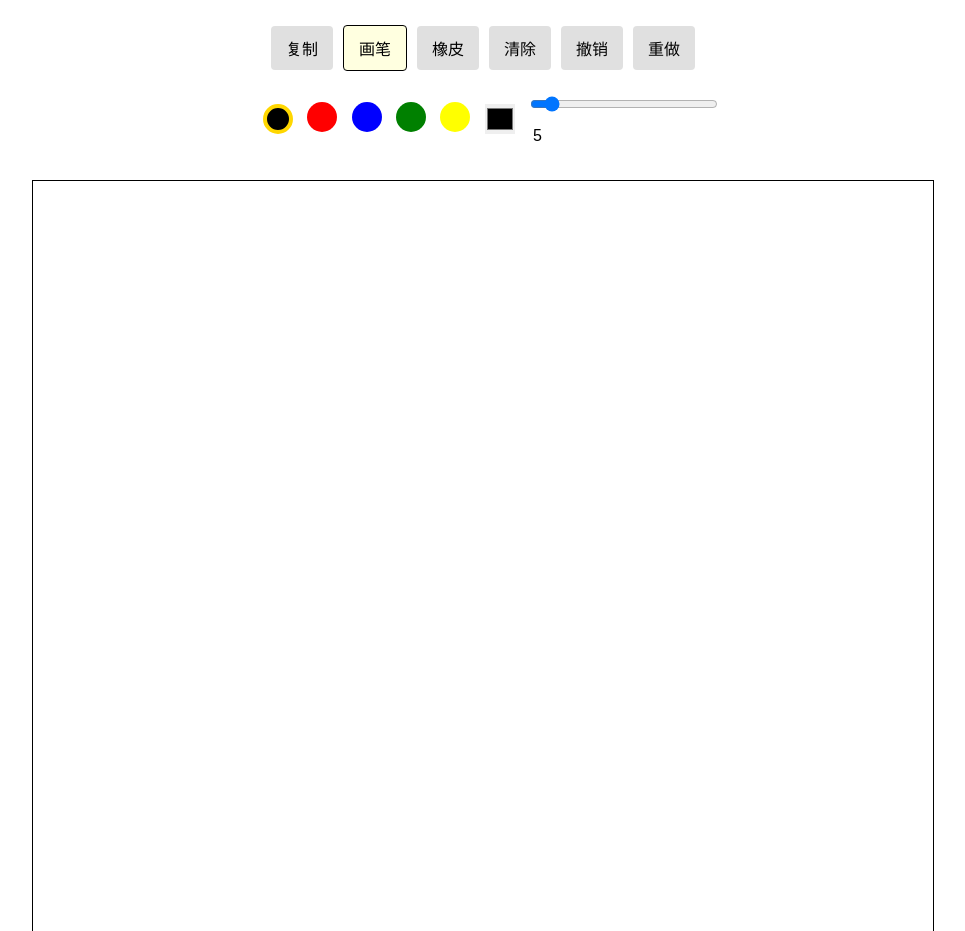
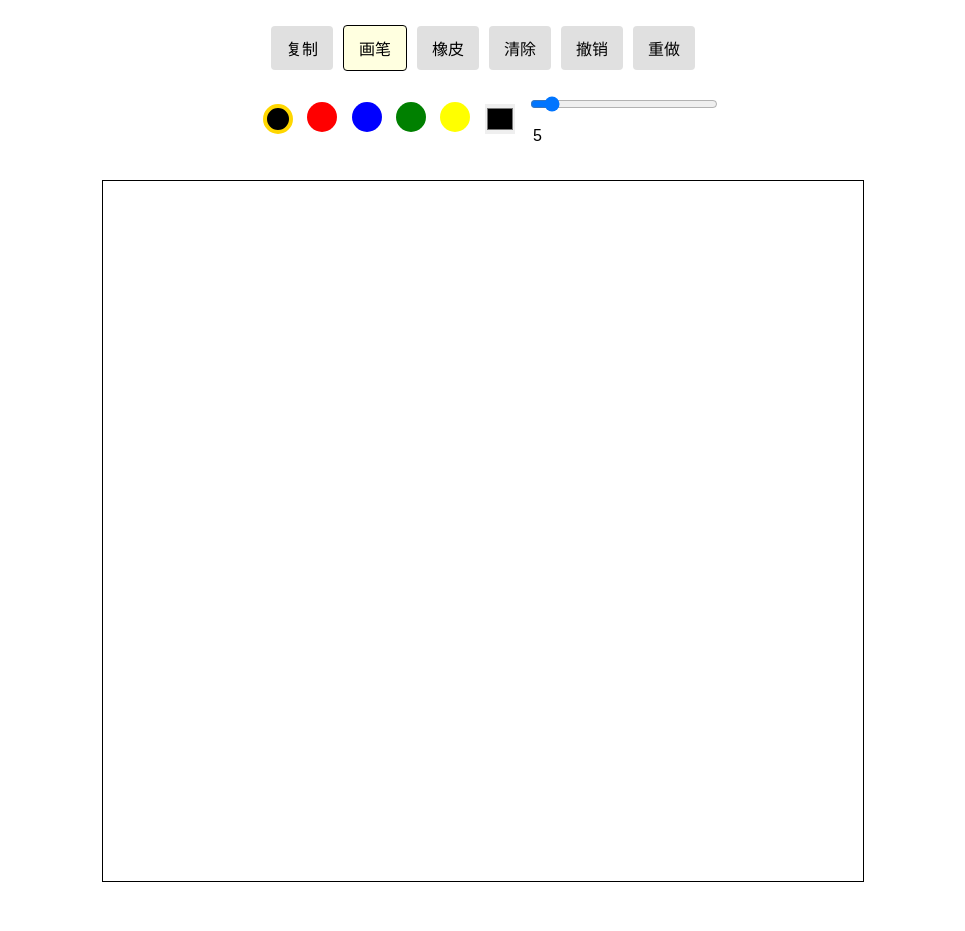
Before and after one commit to jiushu520/360, a plain HTML site: page draw.html in a window 1280 px wide. Shown: the top 931 px of the page, without its empty margins (157-1122 px from the left). After the commit the page ends 902 px from the top, so only its background shows below. Drawn offline with Linux system fonts and the light colour scheme.

Commit message:
Update draw.html

```diff
--- a/draw.html
+++ b/draw.html
@@ -143,7 +143,7 @@
             </div>
         </div>
         <div class="canvas-container">
-            <canvas id="drawingCanvas" width="900" height="750"></canvas>
+            <canvas id="drawingCanvas" width="760" height="700"></canvas>
         </div>
     </div>
    <script>
```
